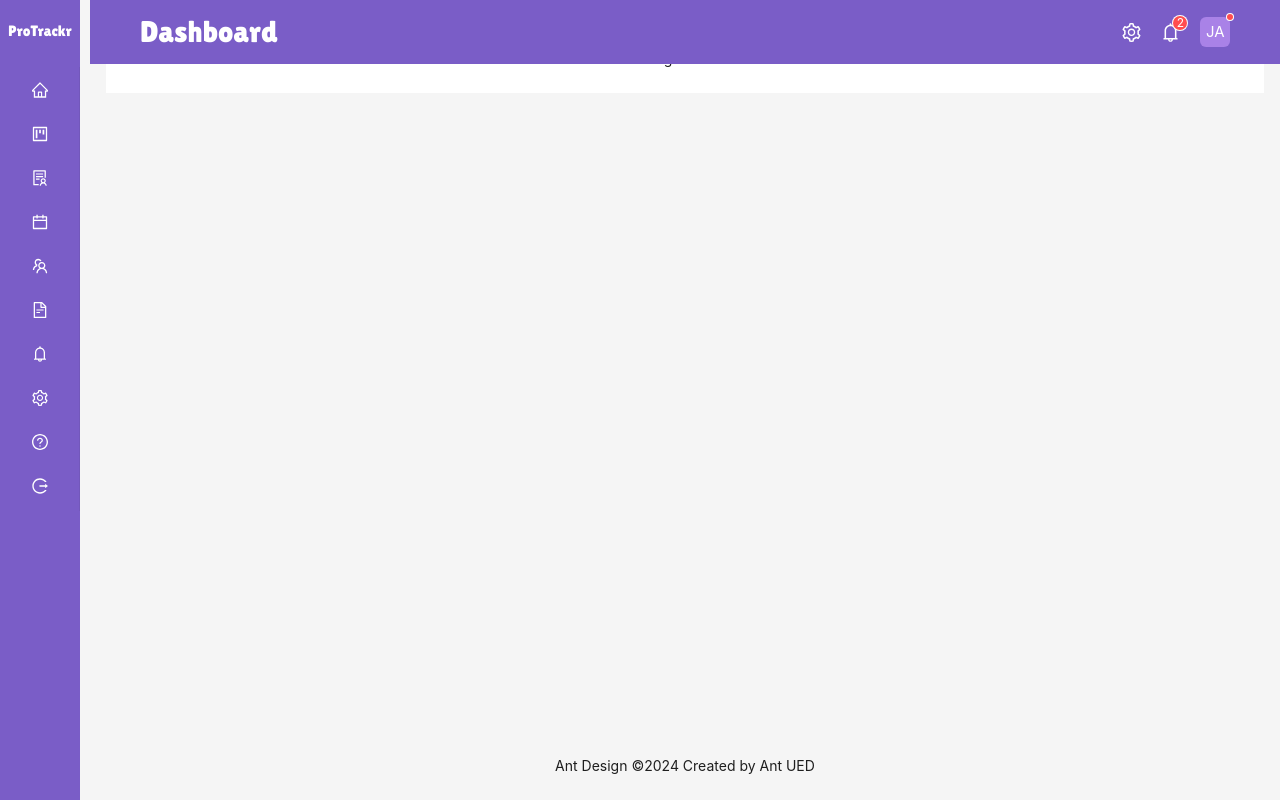
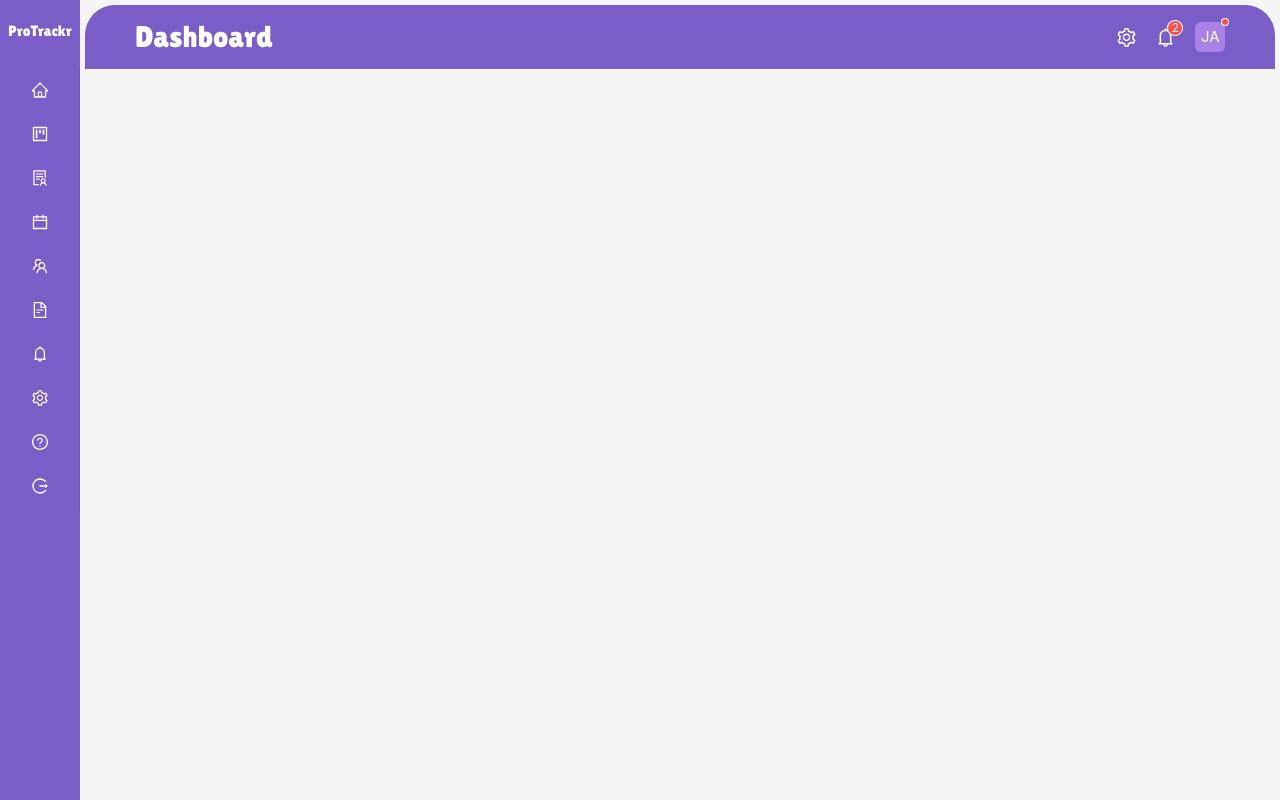
Before and after one commit to Jess-Zino/protrackr, a React (Vite) app: page /dashboard in a window 1280 px wide. Built offline with nearby package versions, Linux system fonts and the light colour scheme.

Commit message:
Dashboard updated

```diff
--- a/src/Components/Navbar.jsx
+++ b/src/Components/Navbar.jsx
@@ -20,6 +20,7 @@ const Navbar = () => {
 
       <nav className={`navbar body-font ${isOpen ? 'active' : ''}`}>
         <ul>
+          <li><Link to="/dashboard">Dashboard</Link></li>
           <li><a href="#services">Services</a>
 
             </li>
--- a/src/Pages/DashBoard.jsx
+++ b/src/Pages/DashBoard.jsx
@@ -61,11 +61,11 @@ const DashBoard = () => {
       <Layout
         style={{
             paddingLeft:"10px",
-          marginLeft: '80px', // No need for margin on mobile
+          marginLeft: '75px', // No need for margin on mobile
           minHeight: '100vh',
         }}
       >
-        <Header className='bg-[#7A5DC7] fixed w-[93vw] phone:w-[87vw]'>
+        <Header className='bg-[#7A5DC7] fixed w-[93vw] phone:w-[87vw] rounded-tl-[30px] rounded-tr-[30px] my-[5px]'>
             <div className='flex flex-row justify-between items-center'>
             <h2 className='main-font text-white text-[30px] phone:text-[20px]'>Dashboard</h2>
             <div className='flex flex-row justify-between gap-5 items-center'>
@@ -81,7 +81,7 @@ const DashBoard = () => {
             </div>
             </div>
 
-        </Header>
+        </Header>{/*
         <Content
           style={{
             margin: '24px 16px 0',
@@ -99,7 +99,7 @@ const DashBoard = () => {
             <p>long content</p>
 
           </div>
-        </Content>
+        </Content>*/}
         <Footer
           style={{
             textAlign: 'center',
--- a/src/Pages/Dashboard Content/HomePage.jsx
+++ b/src/Pages/Dashboard Content/HomePage.jsx
@@ -1,4 +1,3 @@
-import React from 'react'
 
 const HomePage = () => {
   return (
```
